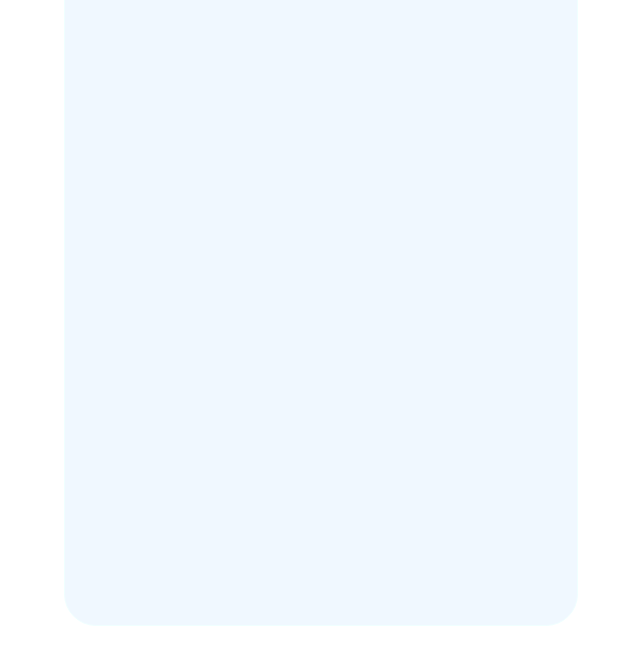
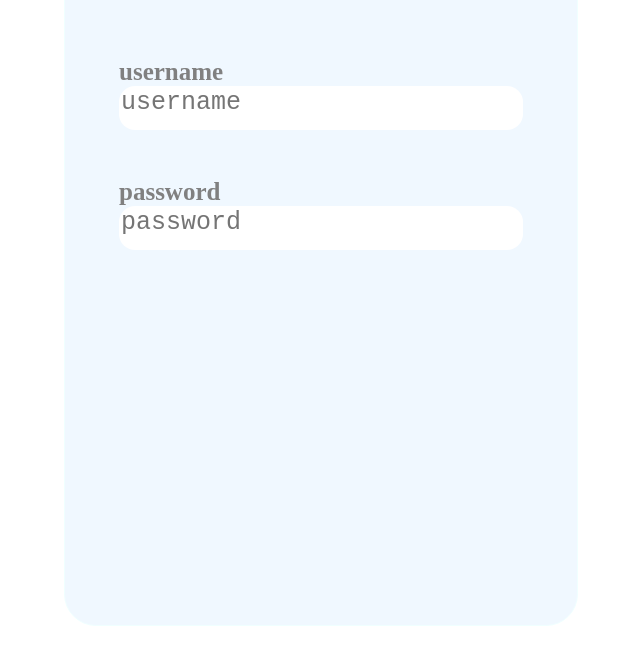
Before and after one commit to roht2103/login-page, a plain HTML site: page index.html in a window 1280 px wide. Shown: the part 144-800 px from the top of the page, without its empty margins (319-959 px from the left). Drawn offline with Linux system fonts and the light colour scheme.

Commit message:
added-textareas

```diff
--- a/index.html
+++ b/index.html
@@ -11,6 +11,25 @@
     <div class="div">
       <div class="div-login">
         <h2 class="div-heading">login</h2>
+        <div class="login-contents">
+          <b class="user">username</b>
+          <textarea
+            placeholder="username"
+            class="user-name"
+            name="Username"
+            id="username"
+            cols="30"
+            rows="1"
+          ></textarea>
+          <b class="pass">password</b>
+          <textarea
+            rows="1"
+            cols="10"
+            class="password"
+            name="Password"
+            placeholder="password"
+          ></textarea>
+        </div>
       </div>
     </div>
   </body>
--- a/styles.css
+++ b/styles.css
@@ -4,6 +4,7 @@
     width: 40vw;
     background-color: aliceblue;
     border-radius: 2rem;
+    min-width: 60vh ;
 }
 .div{
     padding-top: 5vh;
@@ -15,6 +16,45 @@
 .div-heading{
     display: flex;
     justify-content: center;
-    font-size: xx-large;
+    font-size: 40px;
     font-family: 'Times New Roman', Times, serif;
 }
+
+.login-contents{
+    padding-top: 5vh;
+    padding-left: 10vh;
+    padding-right: 10vh;
+    padding-bottom: 10vh;
+    display:grid;
+    justify-content: center;
+}
+.user-name{
+    height: 5vh;
+    width: 50vh;
+    border: 0px;
+    border-radius: 1rem;
+    font-size: 25px;
+    font-family: monospace;
+    resize: none;
+}
+.password{
+
+    height: 5vh;
+    width: 50vh;
+    border: 0px;
+    border-radius: 1rem;
+    font-size: 25px;
+    font-family: monospace;
+    resize: none;
+}
+
+.user{
+    font-size: 25px;
+    color: gray;
+}
+
+.pass{
+    margin-top: 6vh;
+    font-size: 25px;
+    color: gray;
+}
```
